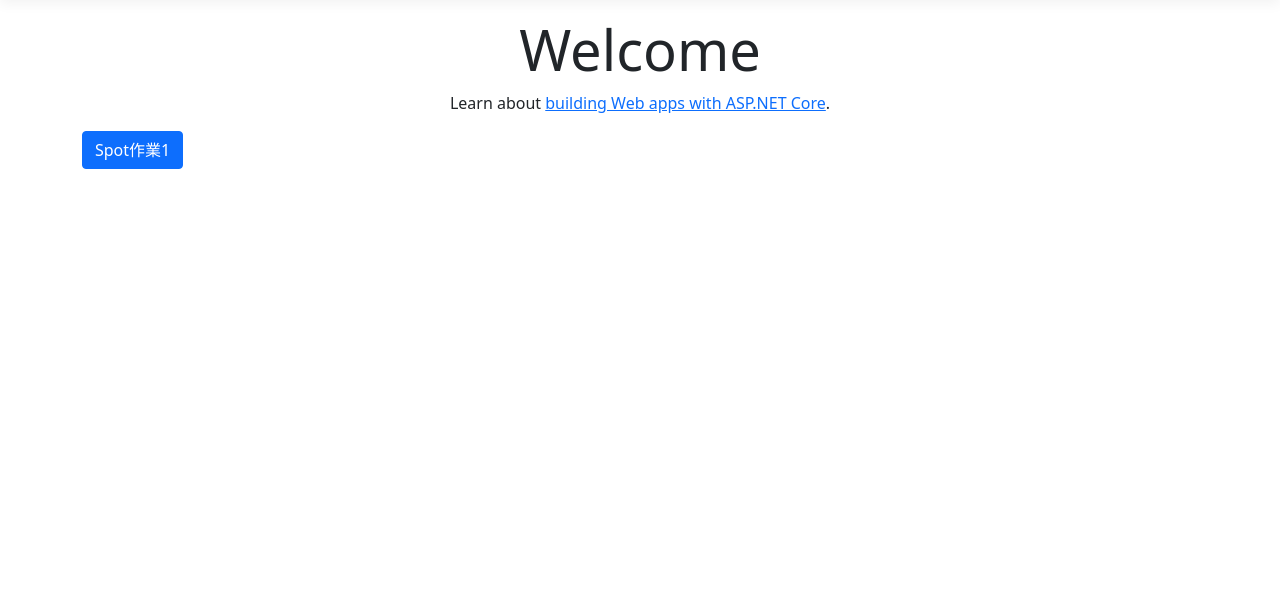
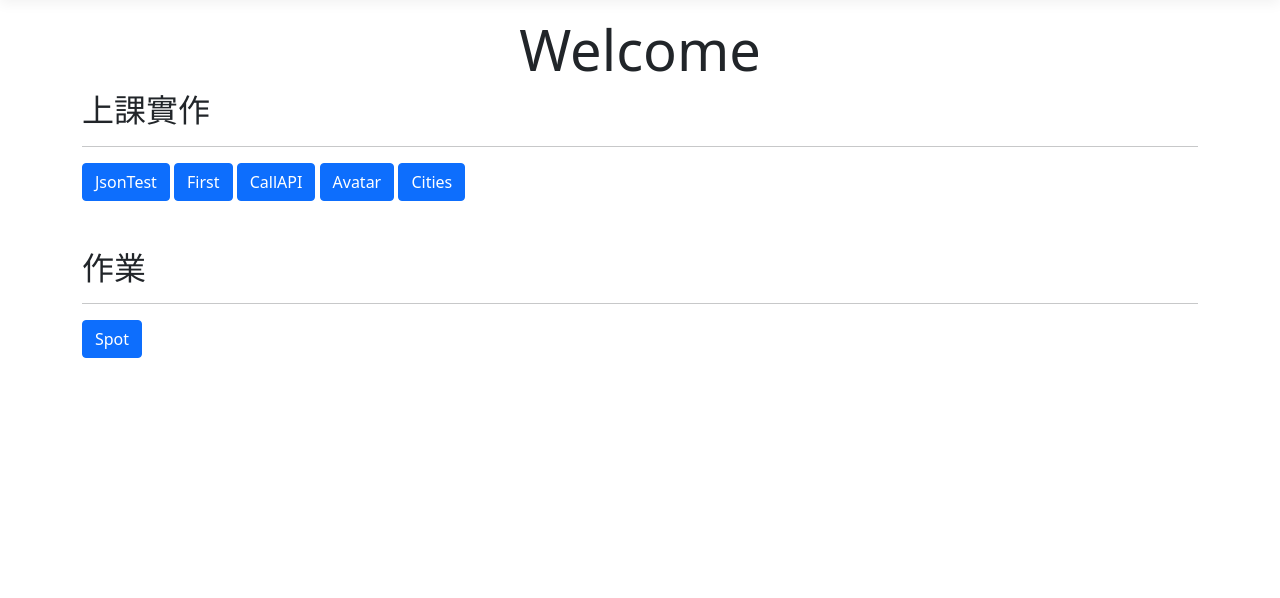
Before and after one commit to yangthe99/AjaxTest, an ASP.NET Core app: page / in a window 1280 px wide. Shown: the part 57-655 px from the top of the page. Run offline with ASP.NET Core 8, Linux system fonts and the light colour scheme; style sheets or scripts are compiled from the project's sources.

Commit message:
<新增>Cities練習 <修改>補充按鈕

```diff
--- a/AjaxTest/Controllers/HomeController.cs
+++ b/AjaxTest/Controllers/HomeController.cs
@@ -33,6 +33,10 @@ namespace AjaxTest.Controllers
         {
             return View();
         }
+        public IActionResult Address()
+        {
+            return View();
+        }
         public IActionResult Spot()
         {
             return View();
--- a/AjaxTest/Views/Home/CallAPI.cshtml
+++ b/AjaxTest/Views/Home/CallAPI.cshtml
@@ -11,6 +11,10 @@
 
 
 </div>
+<br />
+<br />
+<br />
+    <a asp-controller="Home" asp-action="Index" class="btn btn-primary">返回首頁</a>
 @section Scripts
 {
 <script>
--- a/AjaxTest/Views/Home/First.cshtml
+++ b/AjaxTest/Views/Home/First.cshtml
@@ -1,7 +1,9 @@
 @model IEnumerable<AjaxTest.Models.Category>
+
 <ul>
     @foreach (var add in Model)
     {
         <li>@add.CategoryName</li>
     }
 </ul>
+<a asp-controller="Home" asp-action="Index" class="btn btn-primary">返回首頁</a>
--- a/AjaxTest/Views/Home/Index.cshtml
+++ b/AjaxTest/Views/Home/Index.cshtml
@@ -6,9 +6,22 @@
 }
 <div class="text-center">
     <h1 class="display-4">Welcome</h1>
-    <p>Learn about <a href="https://learn.microsoft.com/aspnet/core">building Web apps with ASP.NET Core</a>.</p>
 </div>
-<a asp-controller="Home" asp-action="Spot" class="btn btn-primary">Spot作業1</a>
+<h2>上課實作</h2>
+<hr />
+<a asp-controller="Home" asp-action="JsonTest" class="btn btn-primary">JsonTest</a>
+<a asp-controller="Home" asp-action="First" class="btn btn-primary">First</a>
+<a asp-controller="Home" asp-action="CallAPI" class="btn btn-primary">CallAPI</a>
+
+<a asp-controller="API" asp-action="Avatar" class="btn btn-primary">Avatar</a>
+<a asp-controller="Home" asp-action="Address" class="btn btn-primary">Cities</a>
+
+<br />
+<br />
+<br />
+<h2>作業</h2>
+<hr />
+<a asp-controller="Home" asp-action="Spot" class="btn btn-primary">Spot</a>
 @* @model IEnumerable<AjaxTest.Models.Address>
 <ul>
     @foreach (var add in Model)
--- a/AjaxTest/Views/Home/JsonTest.cshtml
+++ b/AjaxTest/Views/Home/JsonTest.cshtml
@@ -17,6 +17,7 @@
     <tbody></tbody>
 </table>
 
+<a asp-controller="Home" asp-action="Index" class="btn btn-primary">返回首頁</a>
 
 
 @section Styles {
--- a/AjaxTest/Views/Home/Spot.cshtml
+++ b/AjaxTest/Views/Home/Spot.cshtml
@@ -7,7 +7,8 @@
 }
 
 
-<h1>JSON 作業-Spot</h1><a asp-controller="Home" asp-action="Index" class="btn btn-primary">返回首頁</a>
+<h1>JSON 作業-Spot</h1>
+<a asp-controller="Home" asp-action="Index" class="btn btn-primary">返回首頁</a>
 <ul id="ul1">
 </ul>
 
```
Also changed, not shown: AjaxTest/Views/Home/Address.cshtml (added, +46 -0 lines), AjaxTest/wwwroot/js/travel.js.
